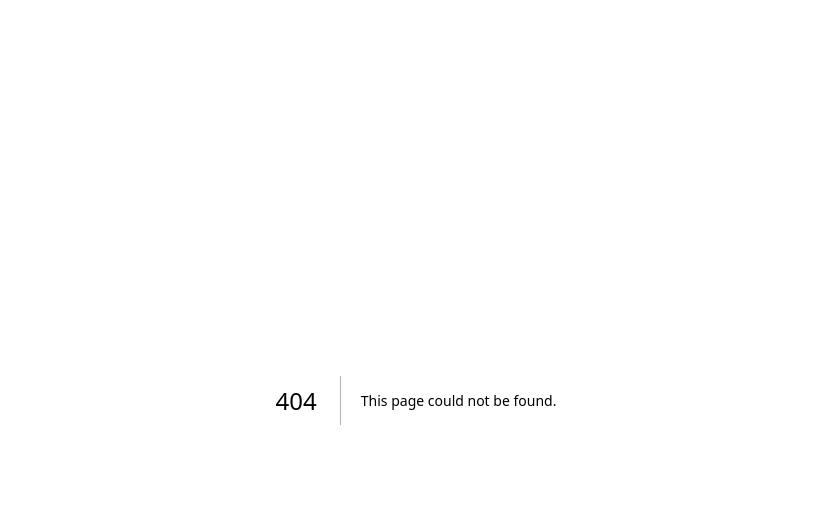
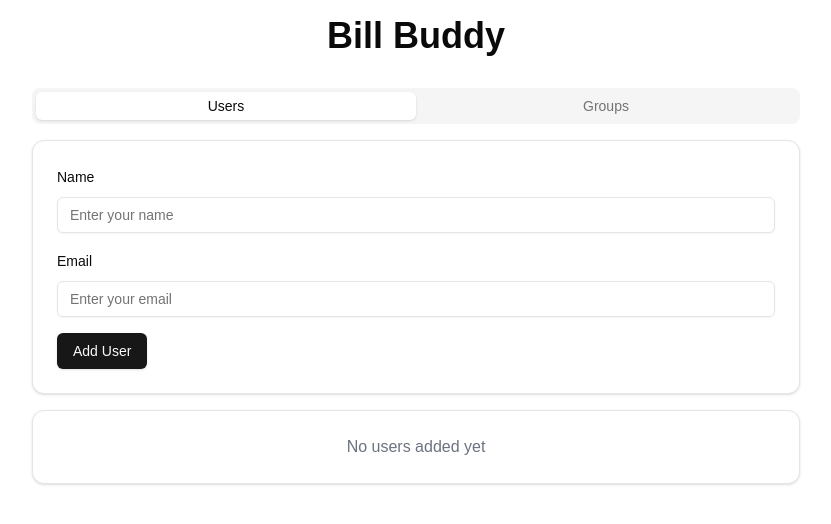
Before and after one commit to ishakantony/bill-buddy, a Next.js app: page /users in a window 1280 px wide. Before the commit this address had no page. Shown: the top 524 px of the page, without its empty margins (224-1055 px from the left). Built offline with nearby package versions, Linux system fonts and the light colour scheme.

Commit message:
feat: implement route-based navigation between users and groups tabs
- Add dedicated routes for /users and /groups pages
- Move respective components to their route pages
- Add navigation between routes when switching tabs
- Implement redirect from / to /users

```diff
--- /dev/null
+++ b/app/groups/page.tsx
@@ -0,0 +1,36 @@
+'use client'
+
+import { GroupForm } from '../components/GroupForm'
+import { GroupList } from '../components/GroupList'
+import { Tabs, TabsContent, TabsList, TabsTrigger } from '@/components/ui/tabs'
+import { useRouter } from 'next/navigation'
+
+export default function GroupsPage() {
+  const router = useRouter()
+
+  return (
+    <main className="container mx-auto p-4">
+      <h1 className="text-4xl font-bold mb-8 text-center">Bill Buddy</h1>
+
+      <Tabs
+        defaultValue="groups"
+        className="max-w-3xl mx-auto"
+        onValueChange={(value) => {
+          if (value === 'users') {
+            router.push('/users')
+          }
+        }}
+      >
+        <TabsList className="grid w-full grid-cols-2">
+          <TabsTrigger value="users">Users</TabsTrigger>
+          <TabsTrigger value="groups">Groups</TabsTrigger>
+        </TabsList>
+
+        <TabsContent value="groups" className="space-y-4 mt-4">
+          <GroupForm />
+          <GroupList />
+        </TabsContent>
+      </Tabs>
+    </main>
+  )
+}
--- a/app/page.tsx
+++ b/app/page.tsx
@@ -1,32 +1,7 @@
 'use client'
 
-import { Tabs, TabsContent, TabsList, TabsTrigger } from '@/components/ui/tabs'
-import { UserForm } from './components/UserForm'
-import { UserList } from './components/UserList'
-import { GroupForm } from './components/GroupForm'
-import { GroupList } from './components/GroupList'
+import { redirect } from 'next/navigation'
 
 export default function Home() {
-  return (
-    <main className="container mx-auto p-4">
-      <h1 className="text-4xl font-bold mb-8 text-center">Bill Buddy</h1>
-
-      <Tabs defaultValue="users" className="max-w-3xl mx-auto">
-        <TabsList className="grid w-full grid-cols-2">
-          <TabsTrigger value="users">Users</TabsTrigger>
-          <TabsTrigger value="groups">Groups</TabsTrigger>
-        </TabsList>
-
-        <TabsContent value="users" className="space-y-4 mt-4">
-          <UserForm />
-          <UserList />
-        </TabsContent>
-
-        <TabsContent value="groups" className="space-y-4 mt-4">
-          <GroupForm />
-          <GroupList />
-        </TabsContent>
-      </Tabs>
-    </main>
-  )
+  redirect('/users')
 }
--- /dev/null
+++ b/app/users/page.tsx
@@ -0,0 +1,36 @@
+'use client'
+
+import { UserForm } from '../components/UserForm'
+import { UserList } from '../components/UserList'
+import { Tabs, TabsContent, TabsList, TabsTrigger } from '@/components/ui/tabs'
+import { useRouter } from 'next/navigation'
+
+export default function UsersPage() {
+  const router = useRouter()
+
+  return (
+    <main className="container mx-auto p-4">
+      <h1 className="text-4xl font-bold mb-8 text-center">Bill Buddy</h1>
+
+      <Tabs
+        defaultValue="users"
+        className="max-w-3xl mx-auto"
+        onValueChange={(value) => {
+          if (value === 'groups') {
+            router.push('/groups')
+          }
+        }}
+      >
+        <TabsList className="grid w-full grid-cols-2">
+          <TabsTrigger value="users">Users</TabsTrigger>
+          <TabsTrigger value="groups">Groups</TabsTrigger>
+        </TabsList>
+
+        <TabsContent value="users" className="space-y-4 mt-4">
+          <UserForm />
+          <UserList />
+        </TabsContent>
+      </Tabs>
+    </main>
+  )
+}
```
